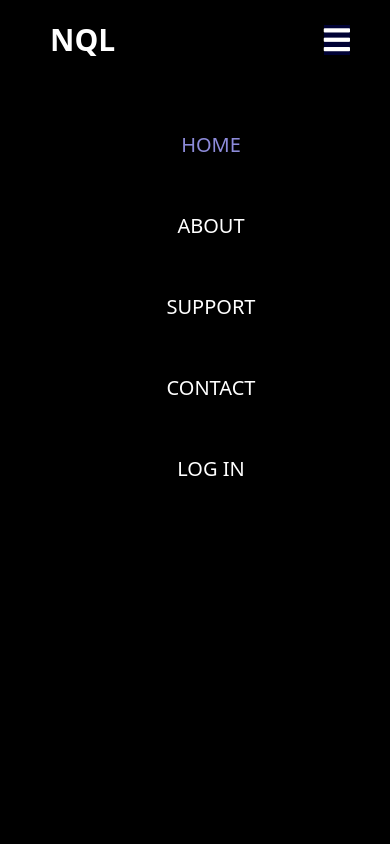
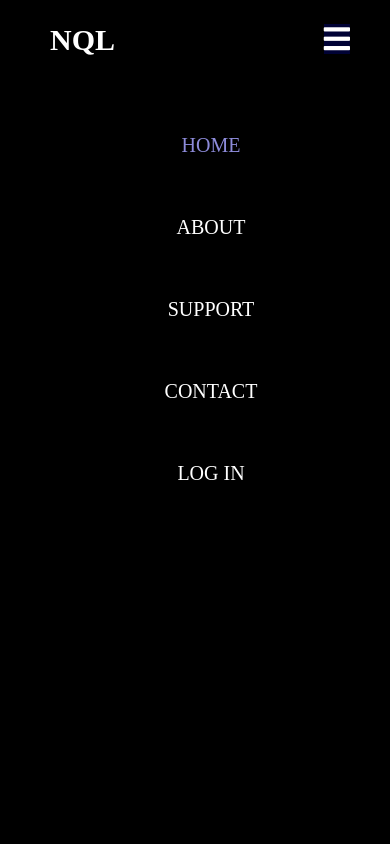
Before and after one commit to ChinmayiParimal/ChinmayiParimal.github.io, a plain HTML site: page index.html in a window 390 px wide. Both pictures are taken after a click on the label 336 px from the left and 40 px from the top of the page. Shown: the top 844 px of the page. Drawn offline with nearby package versions, Linux system fonts and the light colour scheme.

Commit message:
Update index.html

```diff
--- a/index.html
+++ b/index.html
@@ -10,6 +10,179 @@
 
     <link href="https://cdn.jsdelivr.net/npm/bootstrap@5.3.0-alpha3/dist/css/bootstrap.min.css" rel="stylesheet" integrity="sha384-KK94CHFLLe+nY2dmCWGMq91rCGa5gtU4mk92HdvYe+M/SXH301p5ILy+dN9+nJOZ" crossorigin="anonymous">
 
+    <style>
+
+      *{
+    padding: 0;
+    margin: 0;
+    text-decoration: none;
+    list-style: none;
+    box-sizing: border-box;
+
+    background-color: #000235;
+
+  }
+  body{
+    font-family: montserrat;
+  }
+  nav{
+    background: black;
+    height: 80px;
+    width: 100%;
+    background: black;
+
+  }
+  label.logo{
+    color: white;
+    background: black;
+    font-size: 35px;
+    line-height: 80px;
+    padding: 0 100px;
+    font-weight: bold;
+    background: black;
+
+  }
+  nav ul{
+    float: right;
+    margin-right: 20px;
+    background: black;
+
+  }
+  nav ul li{
+    display: inline-block;
+    line-height: 80px;
+    margin: 0 5px;
+    background: black;
+
+
+  }
+  nav ul li a{
+    color: white;
+    font-size: 17px;
+    padding: 7px 13px;
+    border-radius: 3px;
+    text-transform: uppercase;
+    background: black;
+
+  }
+  a.active,a:hover{
+    background: #8D8BDA;
+    transition: .5s;
+
+  }
+  .checkbtn{
+    font-size: 30px;
+    color: white;
+    float: right;
+    line-height: 80px;
+    margin-right: 40px;
+    cursor: pointer;
+    display: none;
+  }
+  #check{
+    display: none;
+  }
+  @media (max-width: 952px){
+    label.logo{
+      font-size: 30px;
+      padding-left: 50px;
+    }
+    nav ul li a{
+      font-size: 16px;
+    }
+  }
+  @media (max-width: 858px){
+    .checkbtn{
+      display: block;
+      background: black;
+
+    }
+    ul{
+      position: fixed;
+      width: 100%;
+      height: 100vh;
+      background: #2c3e50;
+      top: 80px;
+      left: -100%;
+      text-align: center;
+      transition: all .5s;
+    }
+    nav ul li{
+      display: block;
+      margin: 50px 0;
+      line-height: 30px;
+    }
+    nav ul li a{
+      font-size: 20px;
+    }
+    a:hover,a.active{
+      background: none;
+      color: #8D8BDA;
+    }
+    #check:checked ~ ul{
+      left: 0;
+    }
+  }
+  section{
+    /* background: url(bg1.jpg) no-repeat; */
+    /* background-size: cover; */
+    height: calc(100vh - 80px);
+  }
+
+
+
+  .mainBody{
+    color: rgb(255, 255, 255);
+  }
+
+
+
+
+
+
+
+  .homeText1{
+    font-size: 4rem;
+    padding-left: 2.5rem;
+    padding-top: 4.5rem;
+  }
+
+  .homeText2{
+    font-size: 1rem;
+    padding-left: 2.5rem;
+    padding-right: 4rem;
+    padding-top: 1rem;
+  }
+
+
+
+  @media (max-width: 858px){
+    .homeText1{
+      font-size: 2rem;
+      padding-left: 2.5rem;
+      padding-top: 4.5rem;
+      text-align: left;
+    }
+  }
+
+
+  .homeButton1{
+    padding-left: 2.5rem;
+    padding-top: 2.5rem;
+
+  }
+
+
+
+  .homeImg{
+    padding-top: 7rem;
+  }
+
+
+
+
+
+    </style>
   </head>
 
   <body>
```
